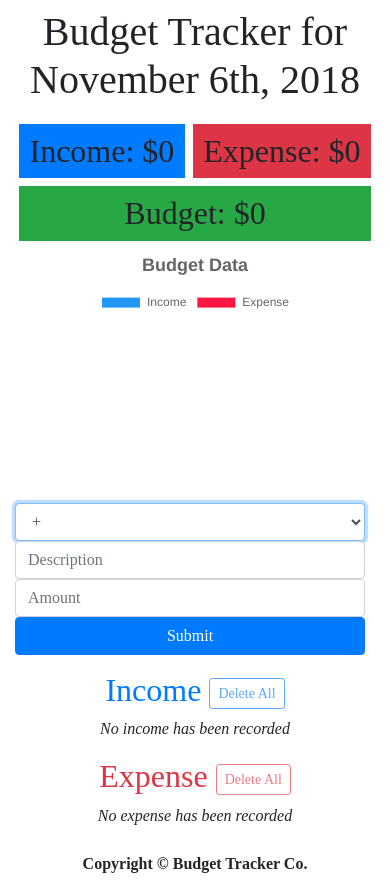
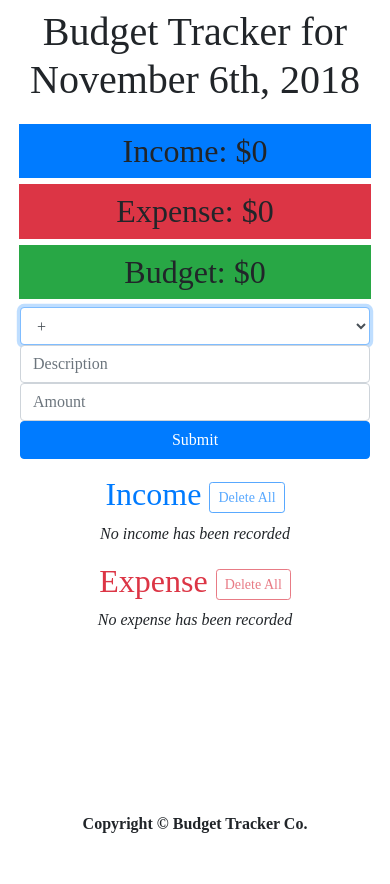
Before and after one commit to JAlmeida1991/Budget-Tracker, a React (Create React App) app: page / in a window 390 px wide. After the commit the page ends 844 px from the top, so only its background shows below. Built offline with nearby package versions, Linux system fonts and the light colour scheme.

Commit message:
improved mobile layout for budget title via media queries

```diff
--- a/src/components/Budget/Budget.js
+++ b/src/components/Budget/Budget.js
@@ -5,7 +5,7 @@ import formatNum from "../../util/formatNumber";
 
 const Budget = props => (
   <div>
-    <div className="d-flex justify-content-around">
+    <div className="d-flex justify-content-around inc-exp--header">
       <h2 className="bg-primary flex-grow-1 p-2 text-center m-1">
         Income:{" $"}
         {props.income.length &&
@@ -22,7 +22,7 @@ const Budget = props => (
       </h2>
     </div>
 
-    <h2 className="bg-success flex-grow-1 p-2 text-center m-1">
+    <h2 className="bg-success flex-grow-1 p-2 text-center m-1 budg--header">
       Budget: {" $"}
       {(() => {
         const incTotal =
--- a/src/components/BudgetPieChart/BudgetPieChart.js
+++ b/src/components/BudgetPieChart/BudgetPieChart.js
@@ -4,14 +4,7 @@ import { Pie } from "react-chartjs-2";
 
 const BudgetPieChart = props => {
   return (
-    <div
-      style={{
-        width: "250px",
-        height: "250px",
-        margin: "0 auto",
-        marginBottom: ".5em"
-      }}
-    >
+    <div className="pie-container">
       <Pie
         data={{
           labels: ["Income", "Expense"],
--- a/src/components/Form/Form.js
+++ b/src/components/Form/Form.js
@@ -88,7 +88,10 @@ class Form extends Component {
   render() {
     return (
       <Fragment>
-        <form onSubmit={e => e.preventDefault()}>
+        <form
+          className="d-flex justify-content-center"
+          onSubmit={e => e.preventDefault()}
+        >
           <div className="form-row w-100">
             <div className="col-md-1">
               <select
--- a/src/index.css
+++ b/src/index.css
@@ -31,8 +31,28 @@ body {
   flex-grow: 0;
 }
 
+.pie-container {
+  width: 250px;
+  height: 250px;
+  margin: 0 auto;
+  margin-bottom: 0.5em;
+}
+
 @media only screen and (max-width: 48em) {
   .budget-list {
     flex-direction: column;
   }
+  .pie-container {
+    display: none;
+  }
+  .inc-exp--header {
+    flex-direction: column;
+  }
+  .inc-exp--header > * {
+    margin-bottom: 2px !important;
+  }
+
+  .budg--header {
+    margin-bottom: 8px !important;
+  }
 }
```
